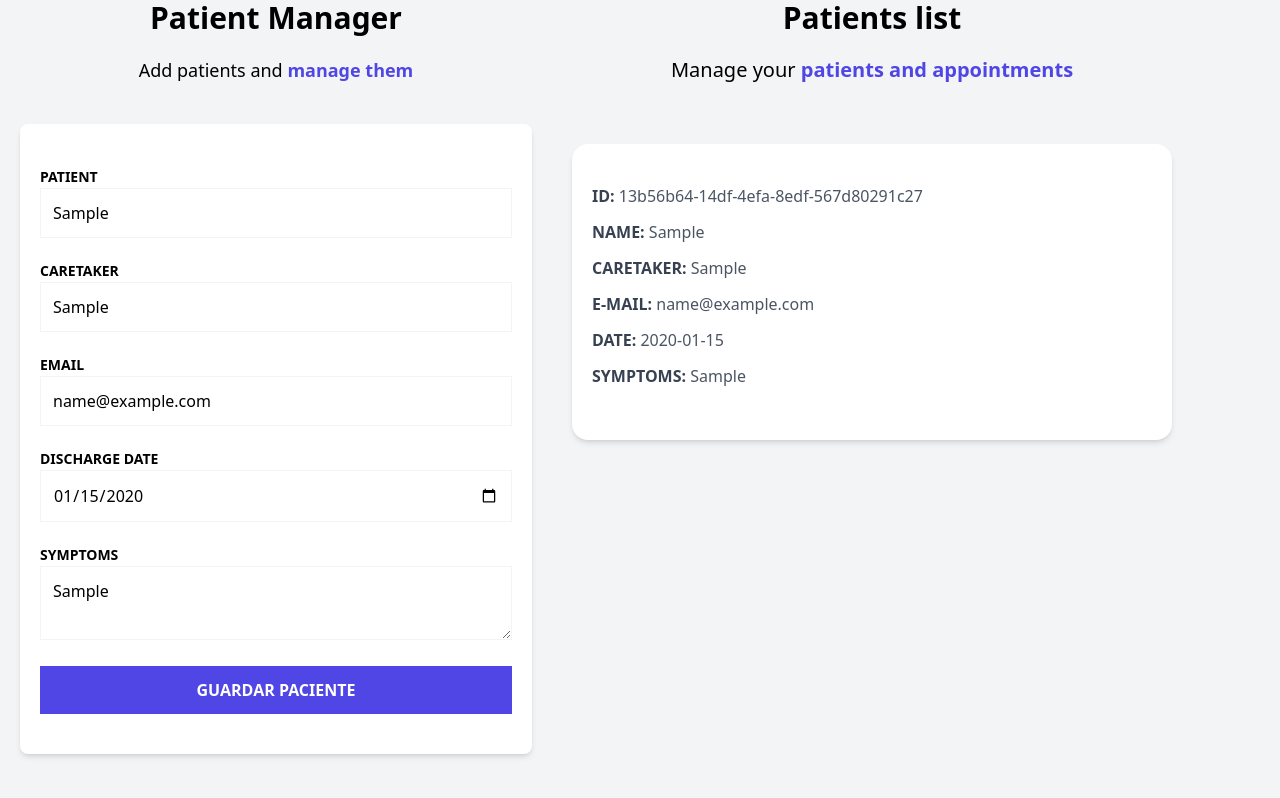
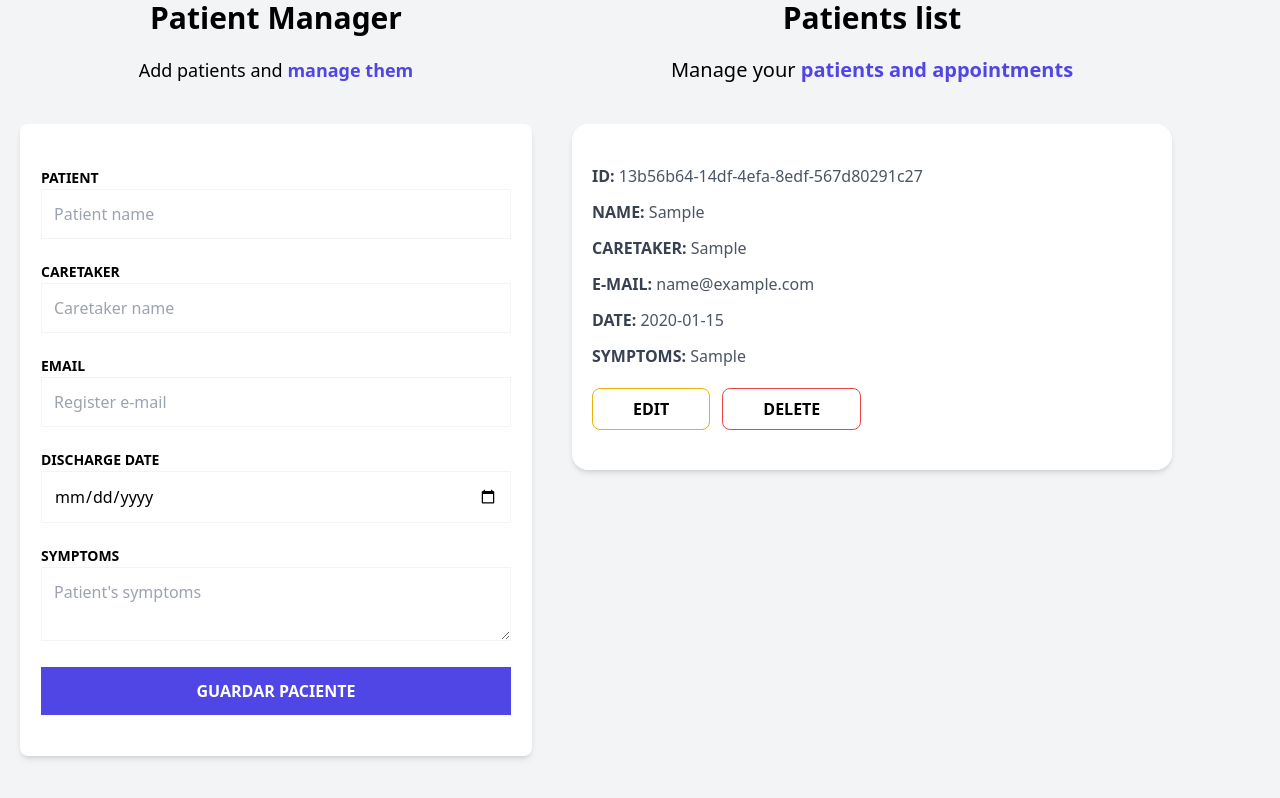
Before and after one commit to misterdan100/patients-manager-zustand, a React (Vite) app: page / in a window 1280 px wide. Both pictures are taken after typing "Sample", "Sample", "name@example.com", "2020-01-15", "Sample" into the empty fields and a click on the input "Guardar Paciente". Shown: the part 136-934 px from the top of the page. Built offline with nearby package versions, Linux system fonts and the light colour scheme.

Commit message:
feat: create edit and delete functions with actions in zustand store

```diff
--- a/src/App.tsx
+++ b/src/App.tsx
@@ -7,7 +7,7 @@ function App() {
 
   return (
     <>
-      <div className="container mx-auto mt-10">
+      <div className="container mx-auto my-10">
         <h1 className="font-black text-5xl text-center md:w-2/3 md:mx-auto">
           <span className="text-indigo-700">Veterinary </span>
           Patients Management
--- a/src/components/PatientDetail.tsx
+++ b/src/components/PatientDetail.tsx
@@ -1,38 +1,40 @@
+import { usePatientStore } from "../store"
 import { Patient } from "../types"
 import PatientDetailItem from "./PatientDetailItem"
 
 type PatientDetailProps = {
-    patient: Patient
+    patient: Patient,
 }
 
+
 export default function PatientDetail({patient}: PatientDetailProps) {
+    const deletePatient = usePatientStore((state) => state.deletePatient)
+    const getPatientById = usePatientStore((state) => state.getPatientById)
+
+
   return (
-    <div className="mx-5 my-5 px-5 py-10 bg-white shadow-md rounded-2xl">
-        <PatientDetailItem
-            label={'ID'}
-            data={patient.id}
-        />
-        <PatientDetailItem
-            label={'Name'}
-            data={patient.name}
-        />
-        <PatientDetailItem
-            label={'Caretaker'}
-            data={patient.caretaker}
-        />
-        <PatientDetailItem
-            label={'E-mail'}
-            data={patient.email}
-        />
-        <PatientDetailItem
-            label={'Date'}
-            data={patient.date.toString()}
-        />
-        <PatientDetailItem
-            label={'Symptoms'}
-            data={patient.symptoms}
-        />
+    <div className="mx-5 px-5 py-10 bg-white shadow-md rounded-2xl">
+      <PatientDetailItem label={"ID"} data={patient.id} />
+      <PatientDetailItem label={"Name"} data={patient.name} />
+      <PatientDetailItem label={"Caretaker"} data={patient.caretaker} />
+      <PatientDetailItem label={"E-mail"} data={patient.email} />
+      <PatientDetailItem label={"Date"} data={patient.date.toString()} />
+      <PatientDetailItem label={"Symptoms"} data={patient.symptoms} />
 
+      <div className="flex flex-col md:flex-row gap-3 mt-5">
+        <button
+            type="button"
+            className="font-semibold py-2 px-10 bg-transparent border border-yellow-500 hover:bg-yellow-400 hover:text-black uppercase rounded-lg transition"
+            onClick={() => getPatientById(patient.id)}
+        >
+            Edit</button>
+        <button
+            type="button"
+            className="font-semibold py-2 px-10 bg-transparent border border-red-500 hover:bg-red-500 hover:text-white uppercase rounded-lg transition"
+            onClick={() => deletePatient(patient.id)}
+        >
+            Delete</button>
+      </div>
     </div>
-  )
+  );
 }
--- a/src/components/PatientForm.tsx
+++ b/src/components/PatientForm.tsx
@@ -2,18 +2,38 @@ import { useForm } from 'react-hook-form'
 import Error from './Error'
 import { DraftPatient } from '../types'
 import { usePatientStore } from '../store'
+import { useEffect } from 'react'
 
 export default function PatientForm() {
+    const patients = usePatientStore(state => state.patients)
     const addPatient = usePatientStore(state => state.addPatient)
+    const updatePatient = usePatientStore(state => state.updatePatient)
+    const activeId = usePatientStore(state => state.activeId)
 
-    const { register, handleSubmit, formState: {errors} } = useForm<DraftPatient>()
+    const { register, handleSubmit, formState: {errors}, reset, setValue } = useForm<DraftPatient>()
+
+    useEffect(() => {
+        if(activeId) {
+            const activePatient = patients.filter( patient => patient.id === activeId)[0]
+            setValue('name', activePatient.name)
+            setValue('email', activePatient.email)
+            setValue('caretaker', activePatient.caretaker)
+            setValue('date', activePatient.date)
+            setValue('symptoms', activePatient.symptoms)
+        }
+    }, [activeId])
 
     const registerPatient = (data: DraftPatient) => {
-        addPatient(data)
+        if(activeId) {
+            updatePatient(data)
+        } else {
+            addPatient(data)
+        }
+        reset()
     }
 
     return (
-      <div className="md:w-1/2 lg:w-2/5 mx-5">
+      <div className={`md:w-1/2 lg:w-2/5 mx-5 `}>
         <h2 className="font-black text-3xl text-center">
           Patient Manager
         </h2>
@@ -24,7 +44,7 @@ export default function PatientForm() {
         </p>
 
         <form
-          className="bg-white shadow-md rounded-lg py-10 px-5 mb-10"
+          className={`bg-white shadow-md rounded-lg py-10 px-5 mb-10 border transition duration-500 ${activeId ? 'border-yellow-500' : 'border-transparent' } `}
           noValidate
           onSubmit={handleSubmit(registerPatient)}
         >
@@ -135,7 +155,7 @@ export default function PatientForm() {
 
           <input
             type="submit"
-            className="bg-indigo-600 w-full p-3 text-white uppercase font-bold hover:bg-indigo-700 cursor-pointer transition-colors"
+            className={` w-full p-3 text-white uppercase font-bold  cursor-pointer transition-colors ${activeId ? 'bg-yellow-500 hover:bg-yellow-600' : 'bg-indigo-600 hover:bg-indigo-700'}`}
             value="Guardar Paciente"
           />
         </form>
--- a/src/components/PatientsList.tsx
+++ b/src/components/PatientsList.tsx
@@ -16,7 +16,7 @@ export default function PatientsList() {
               patients and appointments
             </span>
           </p>
-          <div className="md:h-screen overflow-y-scroll">
+          <div className="md:h-screen overflow-y-scroll flex flex-col gap-5">
             {patients.map((patient) => (
               <PatientDetail key={patient.id} patient={patient} />
             ))}
--- a/src/store.ts
+++ b/src/store.ts
@@ -1,22 +1,49 @@
 import  { create } from 'zustand'
+import { devtools } from 'zustand/middleware'
 import { v4 as uuidv4 } from 'uuid'
 import { DraftPatient, Patient } from './types'
 
 type PatientState = {
     patients: Patient[]
+    activeId: Patient['id']
     addPatient: (data: DraftPatient) => void
+    deletePatient: (id: Patient['id']) => void
+    getPatientById: (id: Patient['id']) => void
+    updatePatient: (data: DraftPatient) => void
 }
 
+// helper function
 const createPatient = (patient: DraftPatient): Patient => {
     return {...patient, id: uuidv4()}
 }
 
-export const usePatientStore = create<PatientState>((set) => ({
-    patients: [],
-    addPatient: (data) => {
+// main state manager
+export const usePatientStore = create<PatientState>()(devtools((set) => ({
+    patients: [], // state,
+    activeId: '',
+    addPatient: (data) => { // action
         const newPatient = createPatient(data)
         set((state) => ({
             patients: [...state.patients, newPatient]
         }))
+    },
+    deletePatient: (id) => {
+        set((state) => ({
+            patients: state.patients.filter( patient => patient.id !== id)
+        }))
+    },
+    getPatientById: (id) => {
+        set(() => ({
+            activeId: id
+        }))
+    },
+    updatePatient: (data) => {
+        set((state) => ({
+            patients: state.patients.map(patient => patient.id === state.activeId ? {
+                id: state.activeId,
+                ...data
+            } : patient),
+            activeId: ''
+        }))
     }
-}))
+})))
```
